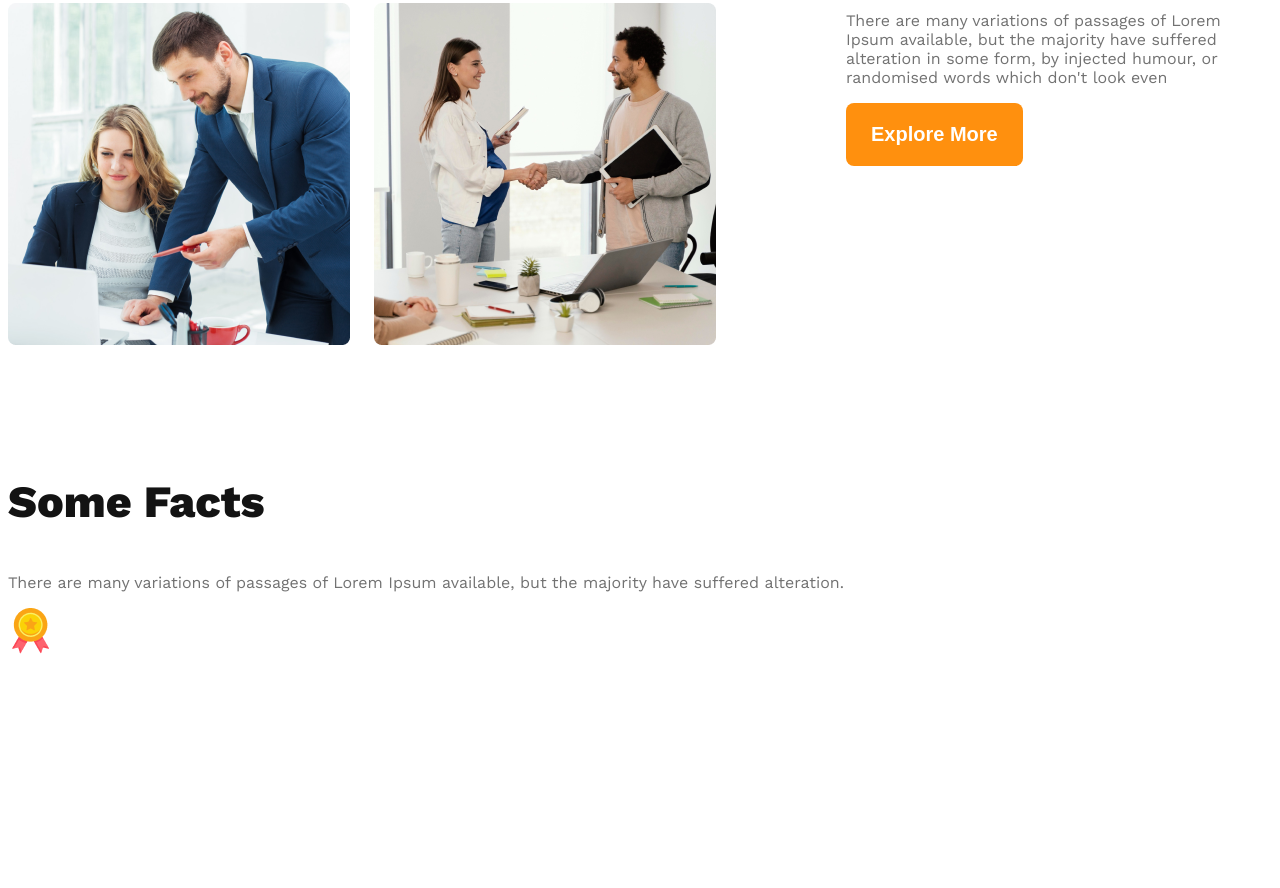
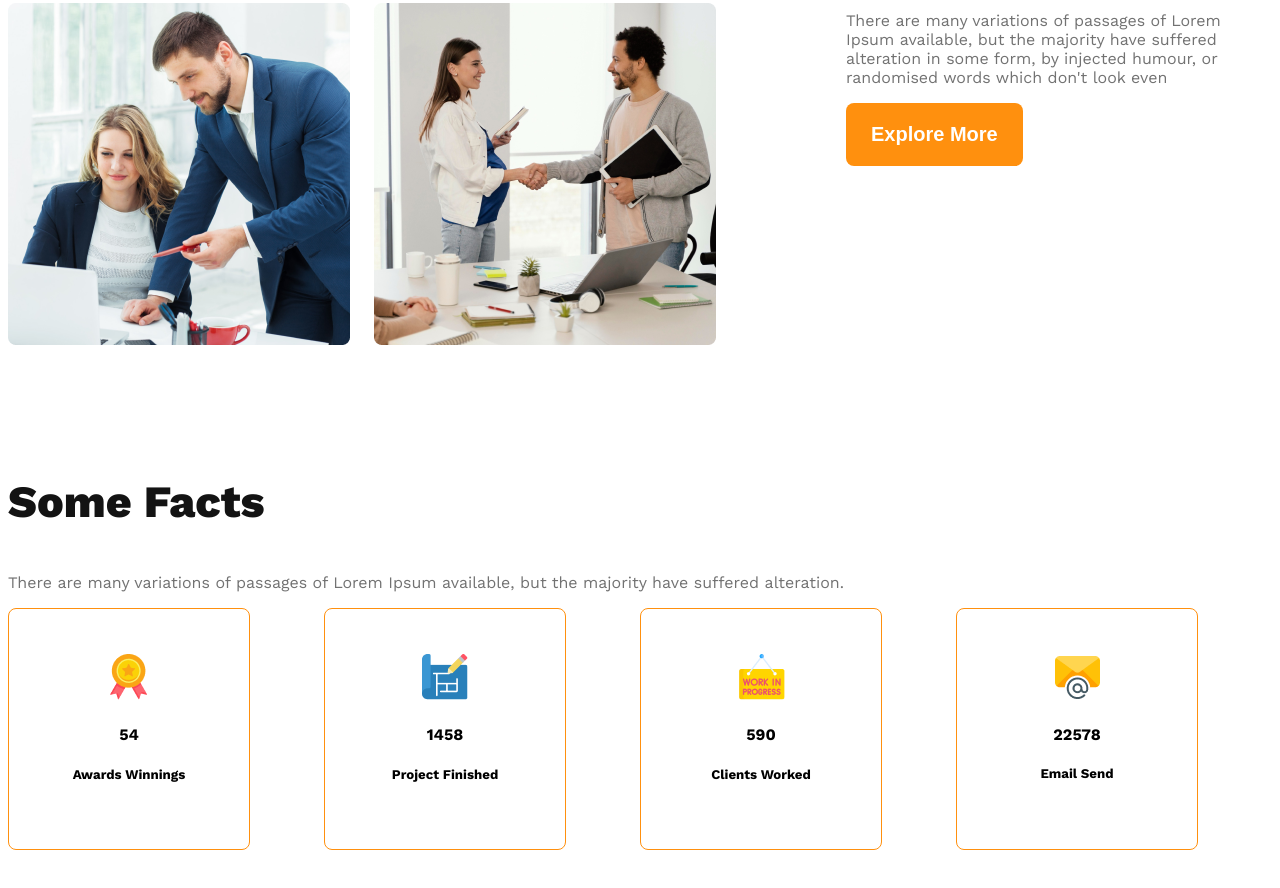
Before and after one commit to raihanatoz21/g3-architect-website, a plain HTML site: page index.html in a window 1280 px wide. Shown: the part 1677-2565 px from the top of the page. Drawn offline with nearby package versions, Linux system fonts and the light colour scheme.

Commit message:
added some facts related styles and html code

```diff
--- a/index.html
+++ b/index.html
@@ -75,25 +75,40 @@
         <p class="text-light-gray">There are many variations of passages of Lorem Ipsum available, but the majority have suffered alteration.</p>
 
         <div class="fact-container">
-            <div class="fact">
+            <div class="fact-card display-flex">
+                <div>
                 <img src="images/icons/ribon.png" alt="" class="fact-icon">
-                <h4 class="fact-number"></h4>
-                <h5 class="fact-name"></h5>
+                <h4 class="fact-number">54</h4>
+                <h5 class="fact-name">Awards Winnings</h5>
+
+
+                </div>
             </div>
-            <div class="fact">
-                <img src="" alt="" class="fact-icon">
-                <h4 class="fact-number"></h4>
-                <h5 class="fact-name"></h5>
+            <div class="fact-card display-flex">
+               <div>
+                <img src="images/icons/projects.png" alt="" class="fact-icon">
+                <h4 class="fact-number">1458</h4>
+                <h5 class="fact-name">Project Finished</h5>
+
+
+               </div>
             </div>
-            <div class="fact">
-                <img src="" alt="" class="fact-icon">
-                <h4 class="fact-number"></h4>
-                <h5 class="fact-name"></h5>
+            <div class="fact-card display-flex">
+                <div>
+                    <img src="images/icons/customers.png" alt="" class="fact-icon">
+                <h4 class="fact-number">590</h4>
+                <h5 class="fact-name">Clients Worked</h5>
+
+
+                </div>
             </div>
-            <div class="fact">
-                <img src="" alt="" class="fact-icon">
-                <h4 class="fact-number"></h4>
-                <h5 class="fact-name"></h5>
+            <div class="fact-card display-flex">
+                <div>
+                    <img src="images/icons/email.png" alt="" class="fact-icon">
+                <h4 class="fact-number">22578</h4>
+                <h5 class="fact-name">Email Send</h5>
+
+                </div>
             </div>
 
 
--- a/styles/architects.css
+++ b/styles/architects.css
@@ -176,6 +176,34 @@ color:#727272;
     width: 100%;
 }
 
+/* some facts related styles */
+.fact-container{
+    display: grid;
+    grid-template-columns: repeat(4, 1fr);
+
+
+}
+
+
+.fact-card{
+    border:1px solid rgb(255, 144, 14);
+    width: 240px;
+    height: 240px;
+    border-radius: 8px;
+    text-align: center;
+    align-items: center;
+    justify-content: center;
+
+}
+
+
+
+
+
+
+
+
+
 /* responsive media query */
 
 
```
